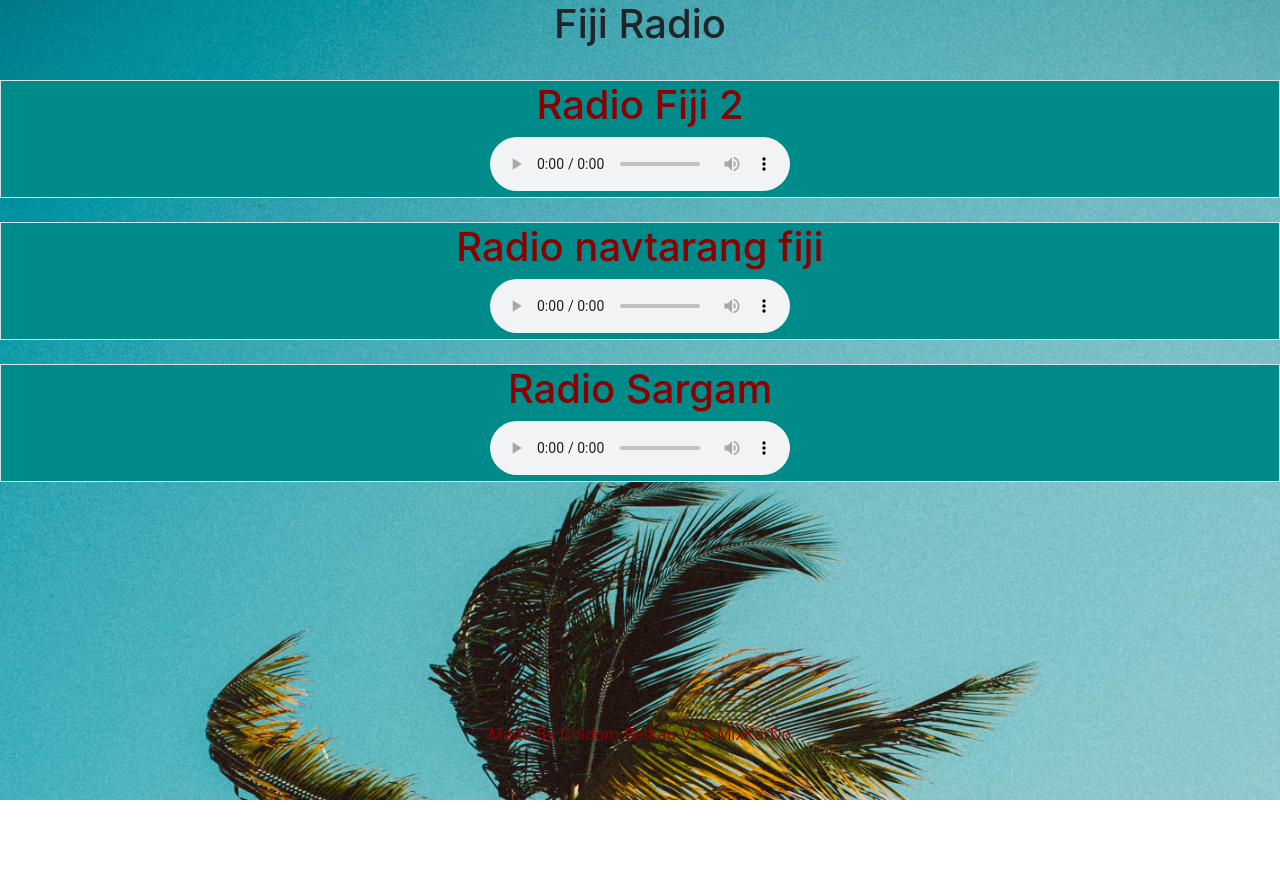
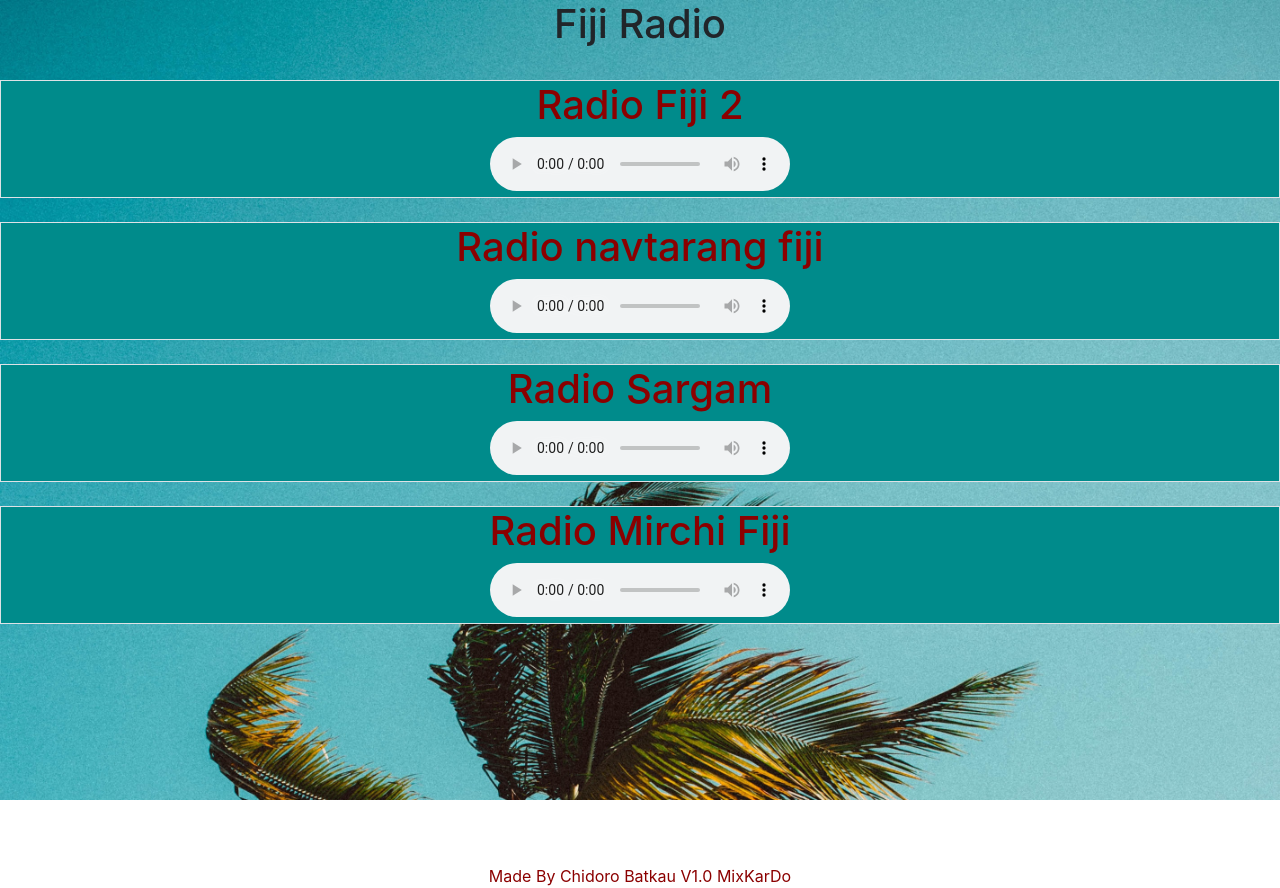
Before and after one commit to nimishlal/fiji-radio-batkau, a React (Create React App) app: page / in a window 1280 px wide. Before the commit the page ends 800 px from the top, so only its background shows below. Built offline with nearby package versions, Linux system fonts and the light colour scheme.

Commit message:
added mirchi

```diff
--- a/src/App.js
+++ b/src/App.js
@@ -33,13 +33,13 @@
         </audio>
       </div>
       </div>
-
-      {/* <div>
+<br></br>
+      <div className="text-center border">
              <h1>Radio Mirchi Fiji</h1>
-      <video width="" height="" controls >
-      <source src="http://peridot.streamguys.com:7150/Mirchi" type="audio/mpeg"/>
-      </video>
-      </div> */}
+      <audio width="" height="" controls >
+      <source src="http://peridot.streamguys.com:7150/Mirchi" type="audio/mp3"/>
+      </audio>
+      </div>
       <footer className="colorFooter text-center">Made By Chidoro Batkau V1.0 MixKarDo</footer>
     </div>
   );
```
